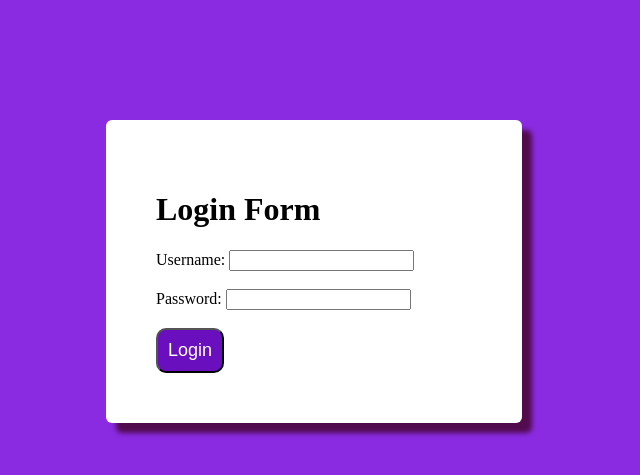
After one commit to nishinath19/proDesignerWorld, a PHP site: page /log.php in a window 1280 px wide. The commit adds this page. Shown: the top 475 px of the page, without its empty margins (326-966 px from the left). Run offline with PHP 8.4, Linux system fonts and the light colour scheme.

Commit message:
add commit

```diff
--- /dev/null
+++ b/connection.php
@@ -0,0 +1,12 @@
+<?php
+    $servername="localhost";
+    $username="root";
+    $password="";
+    $db_name="demo";
+    $conn=new mysqli($servername,$username,$password,$db_name);
+    if ($conn->connect_error){
+        die("connection failed".$conn->connect_error);
+    }
+    echo "";
+
+?>
--- a/css/about.css
+++ b/css/about.css
@@ -14,3 +14,27 @@
 .text{
     text-align: justify;
 }
+#l_body{
+    background-color: blueviolet;
+}
+#form{
+    background-color:white;
+    width: 25%;
+    margin:120px auto;
+    padding:50px;
+    box-shadow: 10px 10px 5px rgb(82,11,77);
+    border-radius:6px;
+}
+.btn{
+    color:white;
+    background-color: rgb(105,15,190);
+    padding:10px;
+    font-size: large;
+    border-radius:10px;
+}
+@media screen and (max-width:700px){
+    .form{
+        width: 65%;
+        padding: 40px;
+    }
+}
--- /dev/null
+++ b/log.php
@@ -0,0 +1,46 @@
+<?php
+    include("connection.php")
+?>
+
+<!DOCTYPE html>
+<html lang="en">
+<head>
+    <meta charset="UTF-8">
+    <meta name="viewport" content="width=device-width, initial-scale=1.0">
+    <title>login</title>
+    <!-- <link rel="stylesheet" href="css/bootstrap.css"> -->
+    <link rel="stylesheet" href="css/about.css">
+</head>
+<body id="l_body" >
+    <div id="form">
+        <h1>Login Form</h1>
+        <form name="form" action="login.php" onsubmit="return isvalid()" method="POST">
+            <label for="">Username:</label>
+            <input type="text" class="user" name="user"></input></br></br>
+            <label for="">Password:</label>
+            <input type="password" class="pass" name="pass"></input></br></br>
+            <input type="submit" class="btn" value="Login" name="submit">
+        </form>
+    </div>
+    <script>
+        function isvalid(){
+            var user = document.form.user.value;
+            var pass = document.form.pass.value;
+            if(user.length==""&& pass.length==""){
+                alert("username and password field is empty!!!");
+                return false
+            }
+            else{
+                if(user.length==""){
+                    alert("username is empty!!!");
+                    return false
+                }
+                if(pass.length==""){
+                    alert("password is empty!!!");
+                    return false
+                }
+            }
+        }
+    </script>
+</body>
+</html>
```
Also changed, not shown: Contacts.php (deleted, +0 -11 lines), login.php (added, +23 -0 lines), welcome.php (added, +11 -0 lines).
